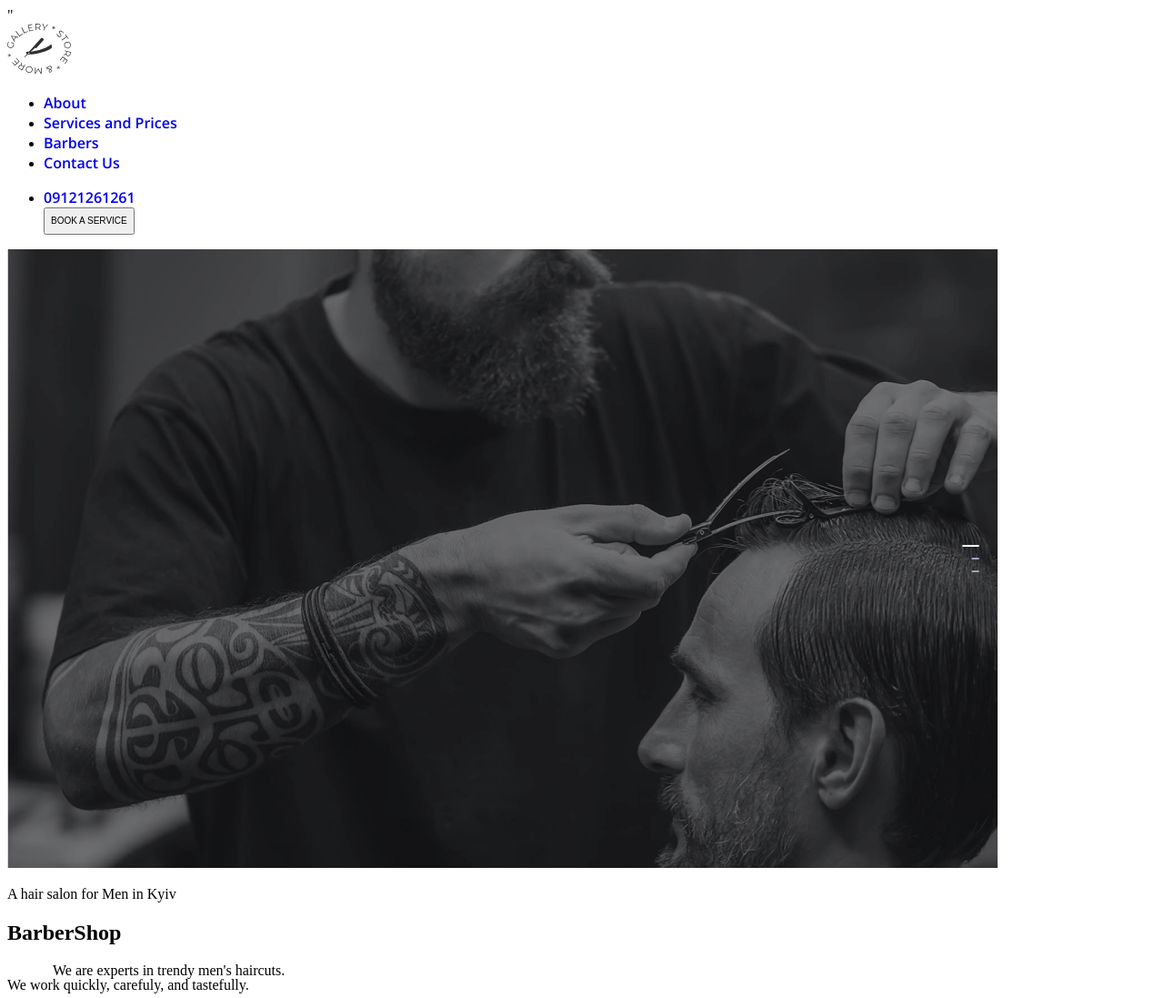
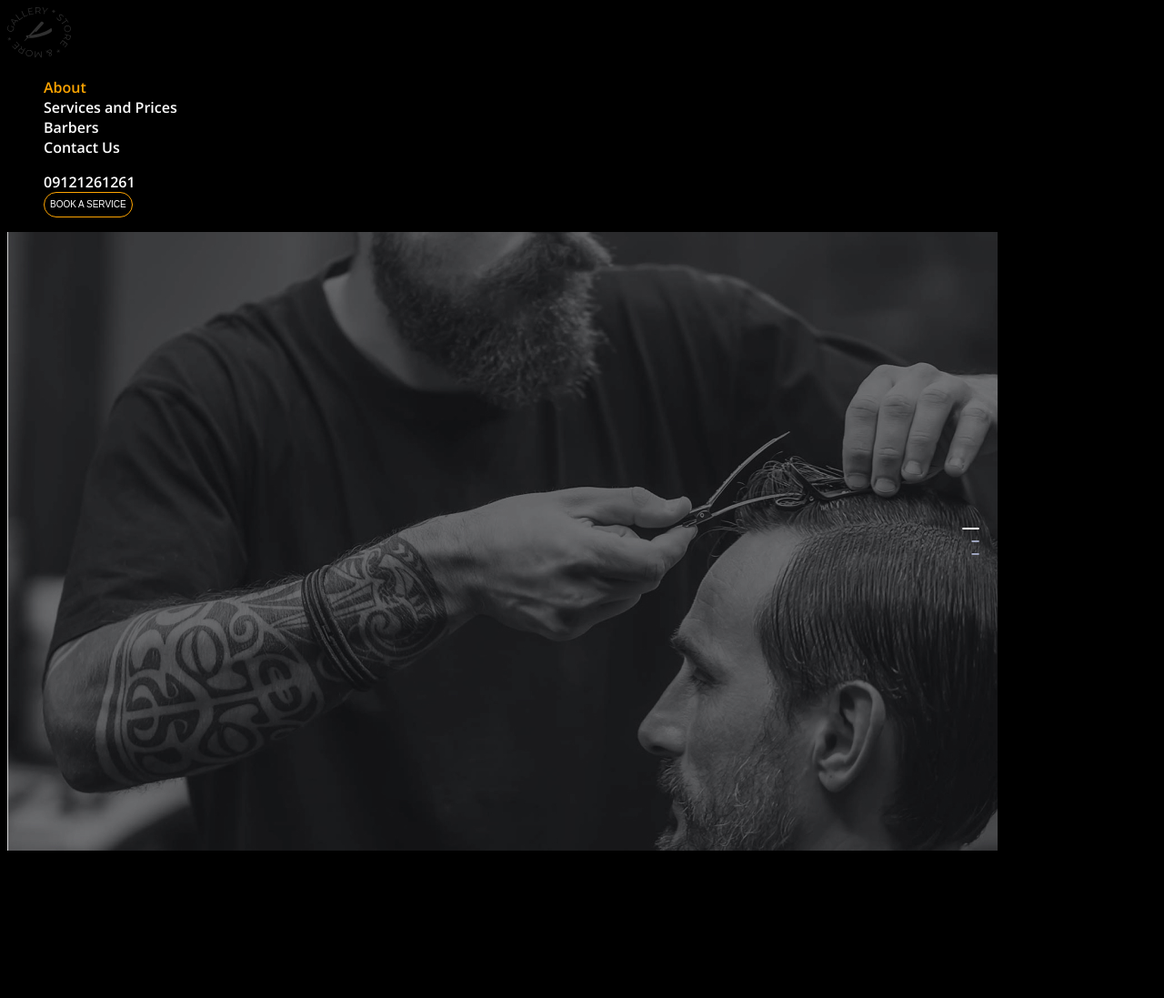
Before and after one commit to lesjohnpaul/html-css-001, a plain HTML site: page index.html in a window 1280 px wide. Shown: the top 1097 px of the page at 91% size. Drawn offline with nearby package versions, Linux system fonts and the light colour scheme.

Commit message:
lesson text and type

```diff
--- a/css/index.css
+++ b/css/index.css
@@ -1,6 +1,27 @@
+@font-face {
+  font-family: "Raleway";
+  /* font-style: normal; */
+  font-weight: 700;
+  src: url("/fonts/Raleway-Bold.ttf") format(ttf);
+}
 :root {
-  /* link-color: orange; css global variable*/
+  --color-orange: #ffa500;
+  --color-black: #000;
+  --color-white: #fff;
 }
+body {
+  font-family: "Open Sans";
+  background-color: var(--color-black);
+}
+h1,
+h2,
+h3,
+h4,
+h5,
+h6 {
+  font-family: "Raleway", sans-serif;
+}
+
 html {
   font-size: 16px;
 }
@@ -11,18 +32,55 @@ html {
   font-family: "Open Sans", sans-serif;
   font-size: 16px;
   font-weight: 400;
-  font-style: none;
+  color: white;
 }
+
+.main-header-menu-link:hover,
+.main-header-menu-tel:hover {
+  color: var(--color-orange);
+}
+.main-header-menu-link.active {
+  color: var(--color-orange);
+}
+
 .hero-heading {
-  font-family: Raleway;
+  font-family: "Raleway", sans-serif;
+}
+
+.main-header-cta {
+  text-transform: uppercase;
+  white-space: nowrap;
+  font-size: 10px;
+  line-height: 1.5rem;
+  background-color: transparent;
+  color: var(--color-white);
+  border: 1px solid orange;
+  border-radius: 20px;
+}
+.main-header-cta:hover {
+  color: var(--color-black);
+  border: 1px var(--color-black);
+  background-color: #ffa500;
+}
+
+.hero-description {
+  text-align: none;
+}
+
+.hero-description {
+  /* text-indent: 50px; */
+}
+
+.hero-description {
+  line-height: 1em; /*spacing between text */
+  /* white-space: nowrap; no wrapping  */
+}
+.hero-description::first-letter {
+  font-size: 2em;
 }
 
 p {
   /* color: blue; */
-}
-
-body {
-  /* background-color: rgb(69, 245, 183); */
 }
 
 .hero {
@@ -67,23 +125,3 @@ button:focus {
 .hero-heading {
   /* color: rgb(172, 185, 113); */
 }
-
-.main-header-cta {
-  text-transform: uppercase;
-  white-space: nowrap;
-  font-size: 10px;
-  line-height: 1.5rem;
-}
-
-.hero-description {
-  text-align: none;
-}
-
-.hero-description {
-  text-indent: 50px;
-}
-
-.hero-description {
-  line-height: 1em; /*spacing between text */
-  /* white-space: nowrap; no wrapping  */
-}
--- a/index.html
+++ b/index.html
@@ -8,7 +8,7 @@
         <link rel="stylesheet" href="./css/index.css" />
         <link
         href="https://fonts.googleapis.com/css2?family=Open+Sans:wght@600&display=swap"
-        rel="stylesheet">"
+        rel="stylesheet">
     </head>
 <body>
     <!--Header Section -->
@@ -20,7 +20,7 @@
 
             <ul>
                 <li class="main-header-menu-item">
-                    <a class="main-header-menu-link" href="#about-section"> About </a>
+                    <a class="main-header-menu-link active" href="#about-section"> About </a>
                 </li>  <!--  scroll down to about section, #about-section is the id -->
                 <li class="main-header-menu-item">
                     <a class="main-header-menu-link" href="/">Services and Prices </a>
```
Also changed, not shown: fonts/Raleway-Bold.ttf (added).
